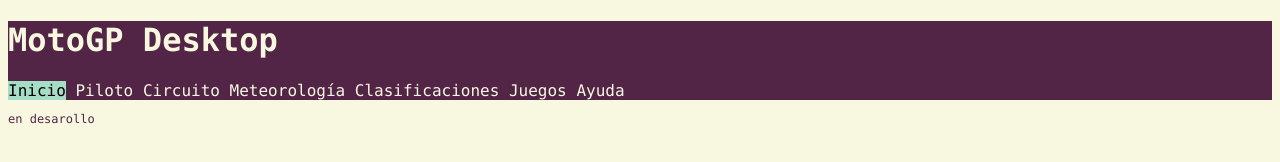
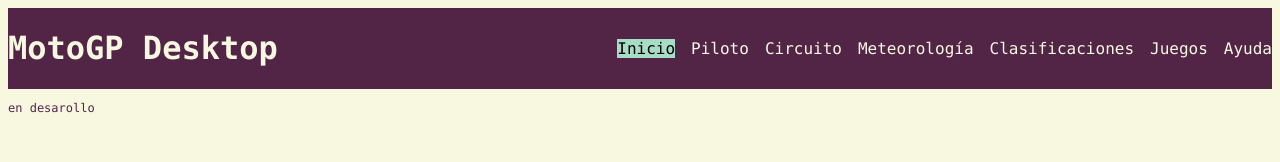
Before and after one commit to UO282894/sew2025, a plain HTML site: page index.html in a window 1280 px wide. Drawn offline with Linux system fonts and the light colour scheme.

Commit message:
Ejercicio 5 sesión 3

```diff
--- a/estilo/layout.css
+++ b/estilo/layout.css
@@ -1,2 +1,18 @@
 /* Daniel Flores López, UO282894 */
 /* Esquemas de posicionamiento del proyecto MotoGP-Desktop*/
+
+/*Especificidad 001,001*/
+header, nav {
+    display: flex;
+    flex-direction: row;
+}
+/* Especificidad  001*/
+header {
+    justify-content: space-between;
+}
+/*Especificidad 001*/
+nav {
+    justify-content: center;
+    align-items: center;
+    gap: 0.5em 1em;
+}
--- a/index.html
+++ b/index.html
@@ -12,6 +12,7 @@
     <meta name="keywords" content="moto, motogp, race driver"/>
     <meta name="viewport" content="width=device-width, intial-scale=1.0"/>
     <link rel="stylesheet" type="text/css" href="estilo/estilo.css"/>
+    <link rel="stylesheet" type="text/css" href="estilo/layout.css"/>
     <link rel="icon" href="multimedia/favicon.ico"/>
 </head>
 
```
Also changed, not shown: ayuda.html (+1 -0 lines), circuito.html (+1 -0 lines), clasificaciones.html (+1 -0 lines), juegos.html (+1 -0 lines), meteorologia.html (+1 -0 lines), piloto.html (+1 -0 lines).
